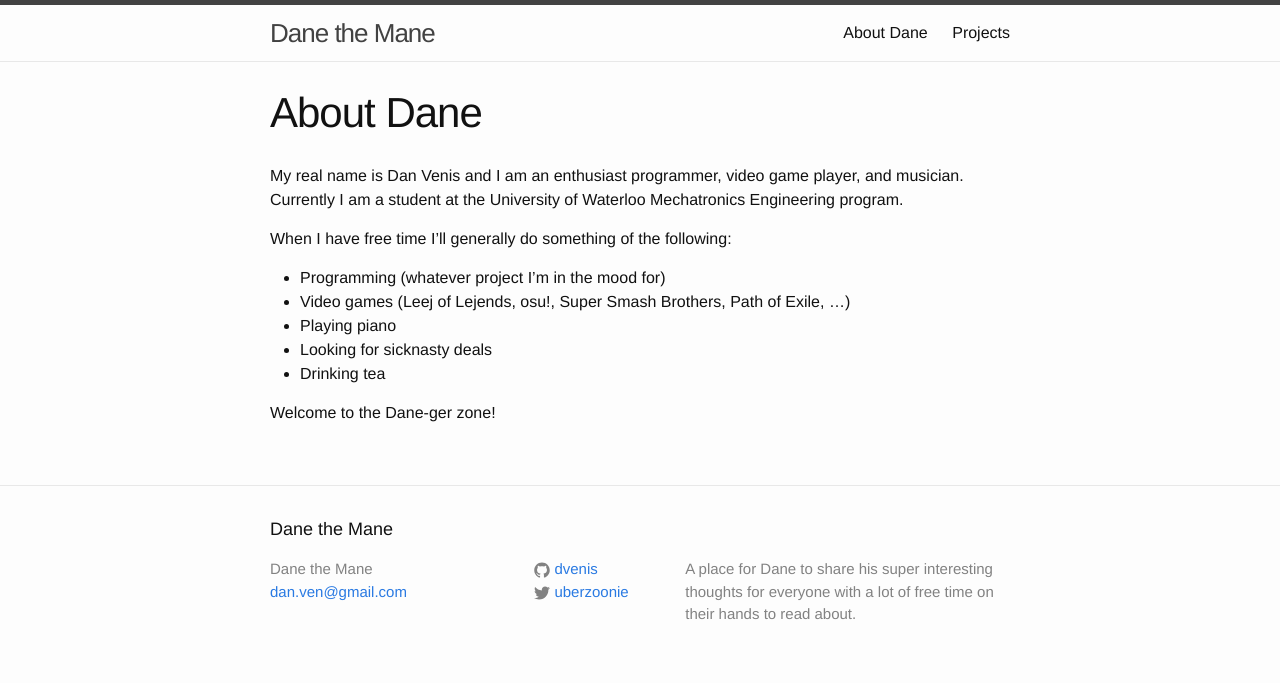
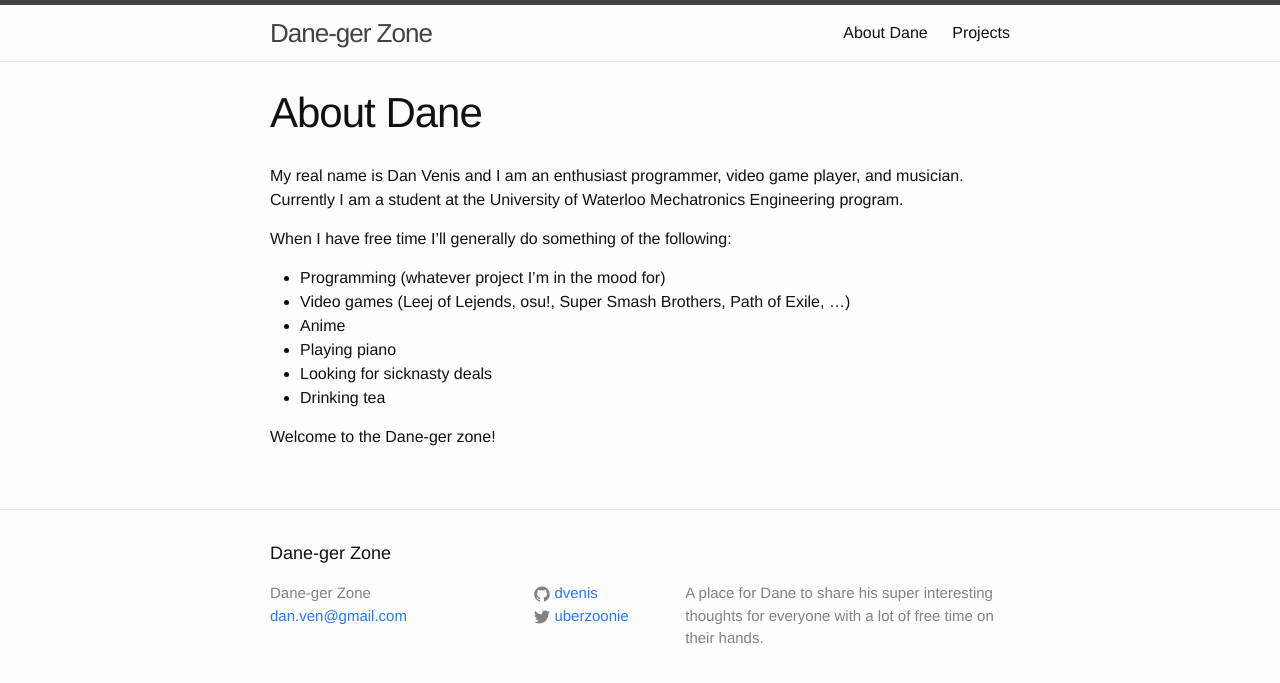
Before and after one commit to dvenis/dvenis.github.io, a Jekyll site: the page built from about.md, in a window 1280 px wide. Shown: the top 683 px of the page. Built offline with Jekyll 4.4.1, drawn with Linux system fonts in a browser that asks for light colours; Markdown is read by kramdown in place of the engine named in the settings.

Commit message:
Changed from Dane the Mane to Dane-ger Zone. Added anime to my list of activities.

```diff
--- a/_config.yml
+++ b/_config.yml
@@ -1,9 +1,9 @@
 # Site settings
-title: Dane the Mane
+title: Dane-ger Zone
 email: dan.ven@gmail.com
 description: >
   A place for Dane to share his super interesting thoughts for everyone
-  with a lot of free time on their hands to read about.
+  with a lot of free time on their hands.
 baseurl: "" # the subpath of your site, e.g. /blog/
 url: "http://dvenis.github.io" # the base hostname & protocol for your site
 twitter_username: uberzoonie
--- a/about.md
+++ b/about.md
@@ -10,6 +10,7 @@ When I have free time I'll generally do something of the following:
 
   - Programming (whatever project I'm in the mood for)
   - Video games (Leej of Lejends, osu!, Super Smash Brothers, Path of Exile, ...)
+  - Anime
   - Playing piano
   - Looking for sicknasty deals
   - Drinking tea
```
